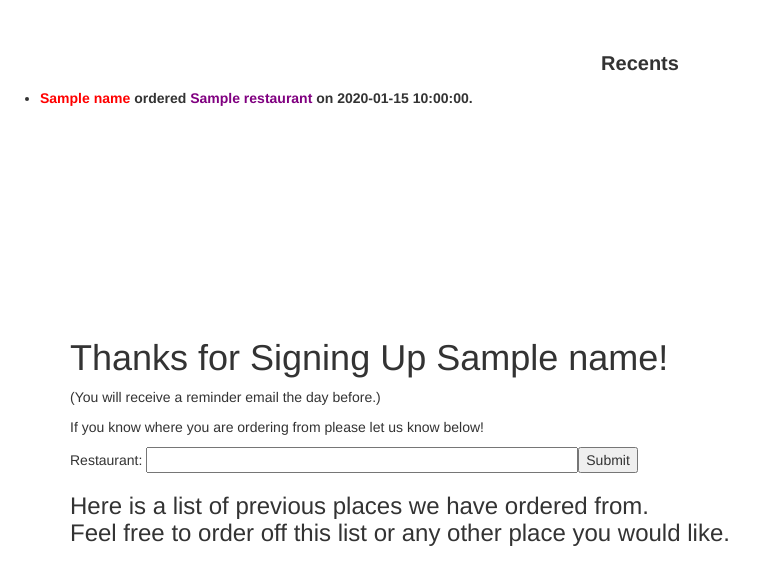
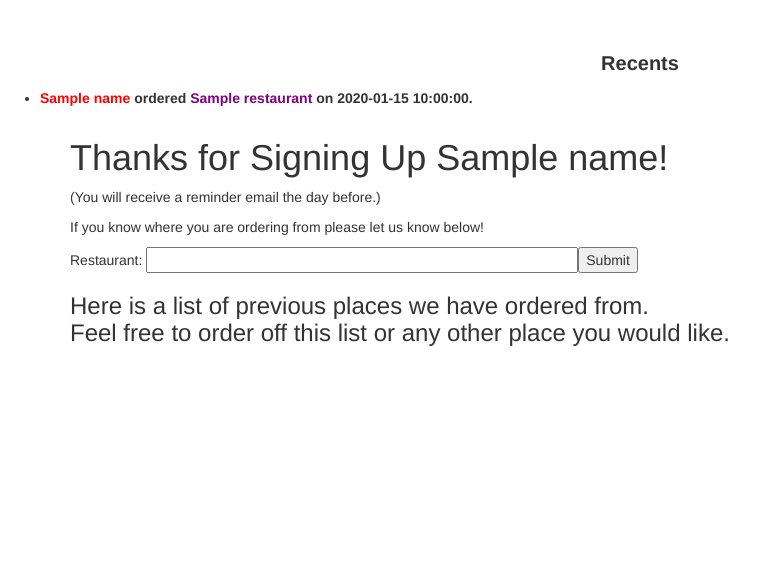
Before and after one commit to zakiali/labfriday, a Python web app: template app/templates/success.html in a window 1280 px wide. Shown: the part 51-636 px from the top of the page, without its empty margins (0-766 px from the left). Run offline with Jinja, Linux system fonts and the light colour scheme; the template is opened without the code that fills it: most values are stand-ins (such as "Sample title", 1, 10 or a date in 2020); form fields are guessed from the names that the template uses; some libraries are stand-ins or nearby versions.

Commit message:
fiddle with success.html

```diff
--- a/app/templates/success.html
+++ b/app/templates/success.html
@@ -1,7 +1,7 @@
 {% extends "base.html" %}
 
 {% block content %}
-    <div class="container" style="padding-top:200px">
+    <div class="container">
     <h1> Thanks for Signing Up {{ name }}!</h1>
     <p>(You will receive a reminder email the day before.)</p>
 
@@ -17,4 +17,5 @@
 
     <h3> Here is a list of previous places we have ordered from.<br>
          Feel free to order off this list or any other place you would like.</h3>
+    </div>
 {% endblock %}
```
